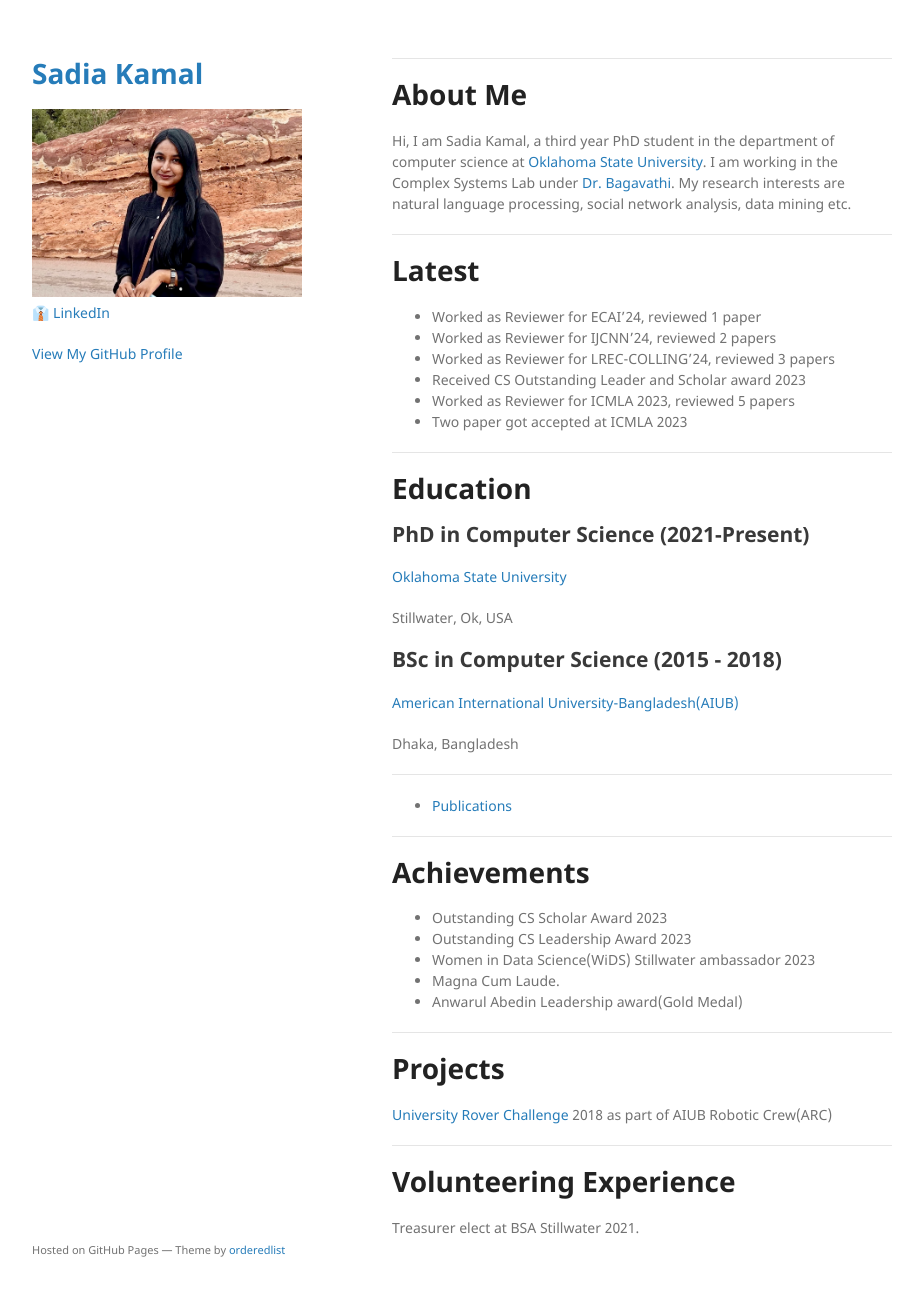
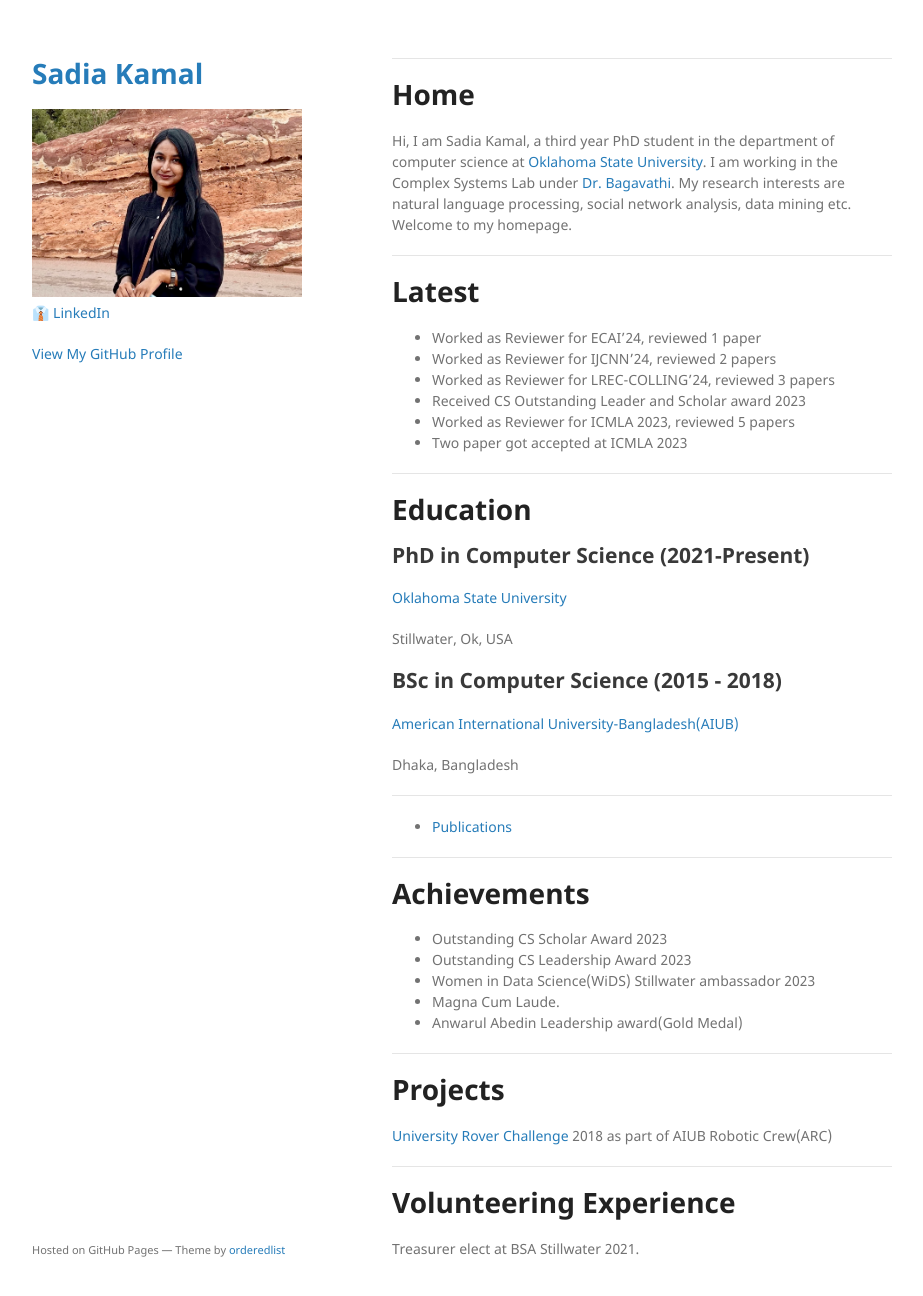
Before and after one commit to sadiakamal/sadiakamal.github.io, a Jekyll site: the page built from index.md, in a window 1280 px wide and 1329 px high. Shown: the top 1296 px of the window, without its empty margins (178-1101 px from the left). Built offline with Jekyll 4.4.1, drawn with Linux system fonts in a browser that asks for light colours.

Commit message:
Update index.md

```diff
--- a/index.md
+++ b/index.md
@@ -5,9 +5,9 @@ layout: default
 
 ---
 
-# About Me
+# Home
 
-Hi, I am Sadia Kamal, a third year PhD student in the department of computer science at [Oklahoma State University](https://go.okstate.edu). I am working in the Complex Systems Lab under [Dr. Bagavathi](https://arunkumar.okstate.edu). My research interests are natural language processing, social network analysis, data mining etc.
+Hi, I am Sadia Kamal, a third year PhD student in the department of computer science at [Oklahoma State University](https://go.okstate.edu). I am working in the Complex Systems Lab under [Dr. Bagavathi](https://arunkumar.okstate.edu). My research interests are natural language processing, social network analysis, data mining etc. Welcome to my homepage.
 
 ---
 
```
